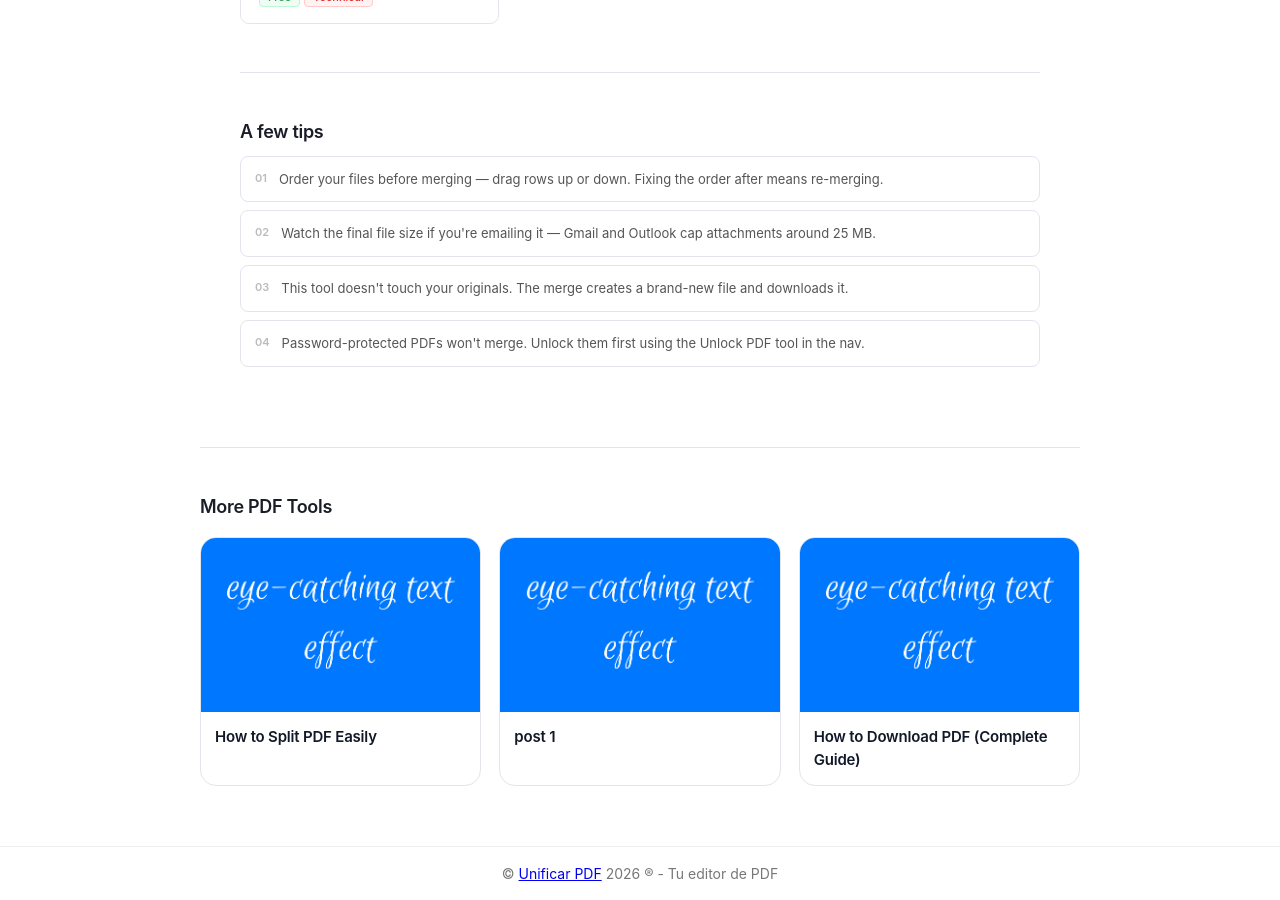
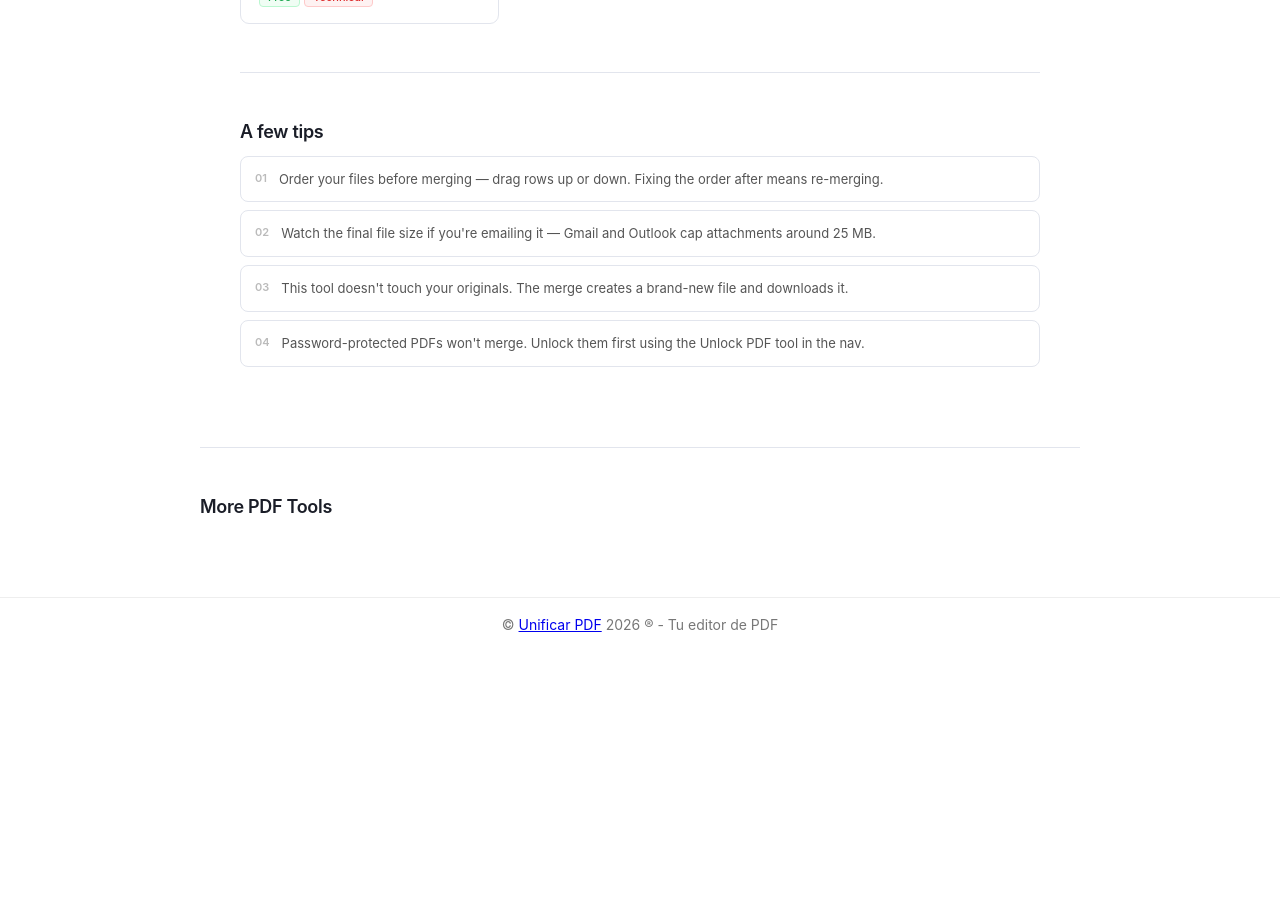
Before and after one commit to rforrupesh/pdf, a Jekyll site: the page built from index.html, in a window 1280 px wide and 900 px high, scrolled down 1116 px. Built offline with Jekyll 4.4.1, drawn with Linux system fonts in a browser that asks for light colours; after the commit the page ends 1767 px from its top, so only the background shows below that.

Commit message:
Update index.html

```diff
--- a/index.html
+++ b/index.html
@@ -796,13 +796,19 @@
 <h2 class="section-title">More PDF Tools</h2>
 
 <div class="relatedbloganywhere-grid">
-  {% for post in site.posts limit:5 %}
 
-  <a href="{{ post.url }}" class="relatedbloganywhere-card">
+  {% assign filtered_posts = site.posts | where_exp:"post",
+  "post.category == 'mergepdf'
+  or post.category == 'seo'" %}
+
+  {% for post in filtered_posts limit:5 %}
+
+  <a href="{{ post.url | relative_url }}" class="relatedbloganywhere-card">
 
     <div class="relatedbloganywhere-thumb">
+
       <img
-        src="{{ post.thumbnail | default:'/pdf/assets/default-tool.webp' }}"
+        src="{{ post.thumbnail | relative_url | default:'/assets/default-tool.webp' }}"
         alt="{{ post.title }}"
         loading="lazy">
 
@@ -811,6 +817,7 @@
         {{ post.category }}
       </span>
       {% endif %}
+
     </div>
 
     <div class="relatedbloganywhere-content">
@@ -820,4 +827,5 @@
   </a>
 
   {% endfor %}
+
 </div>
```
